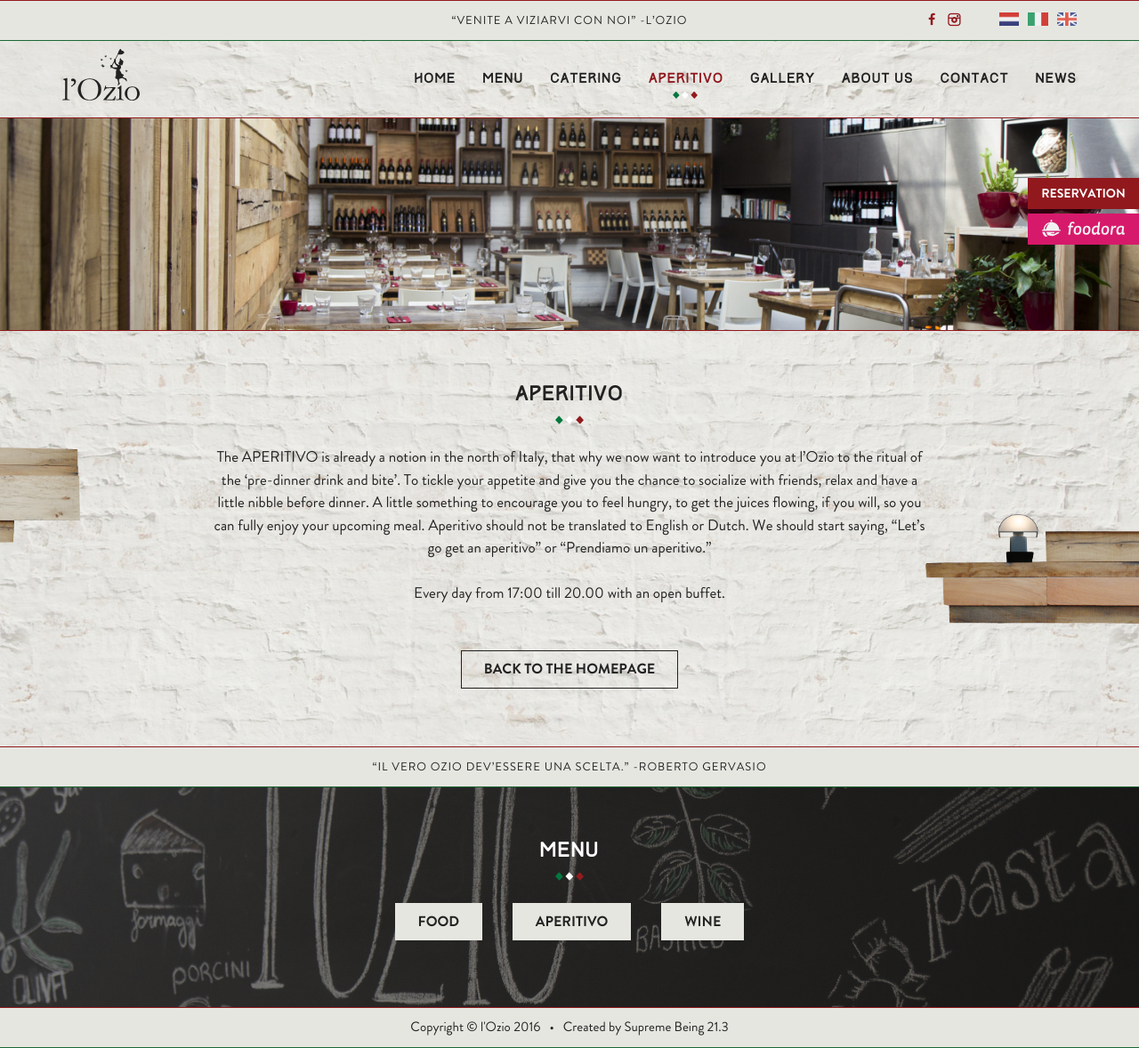
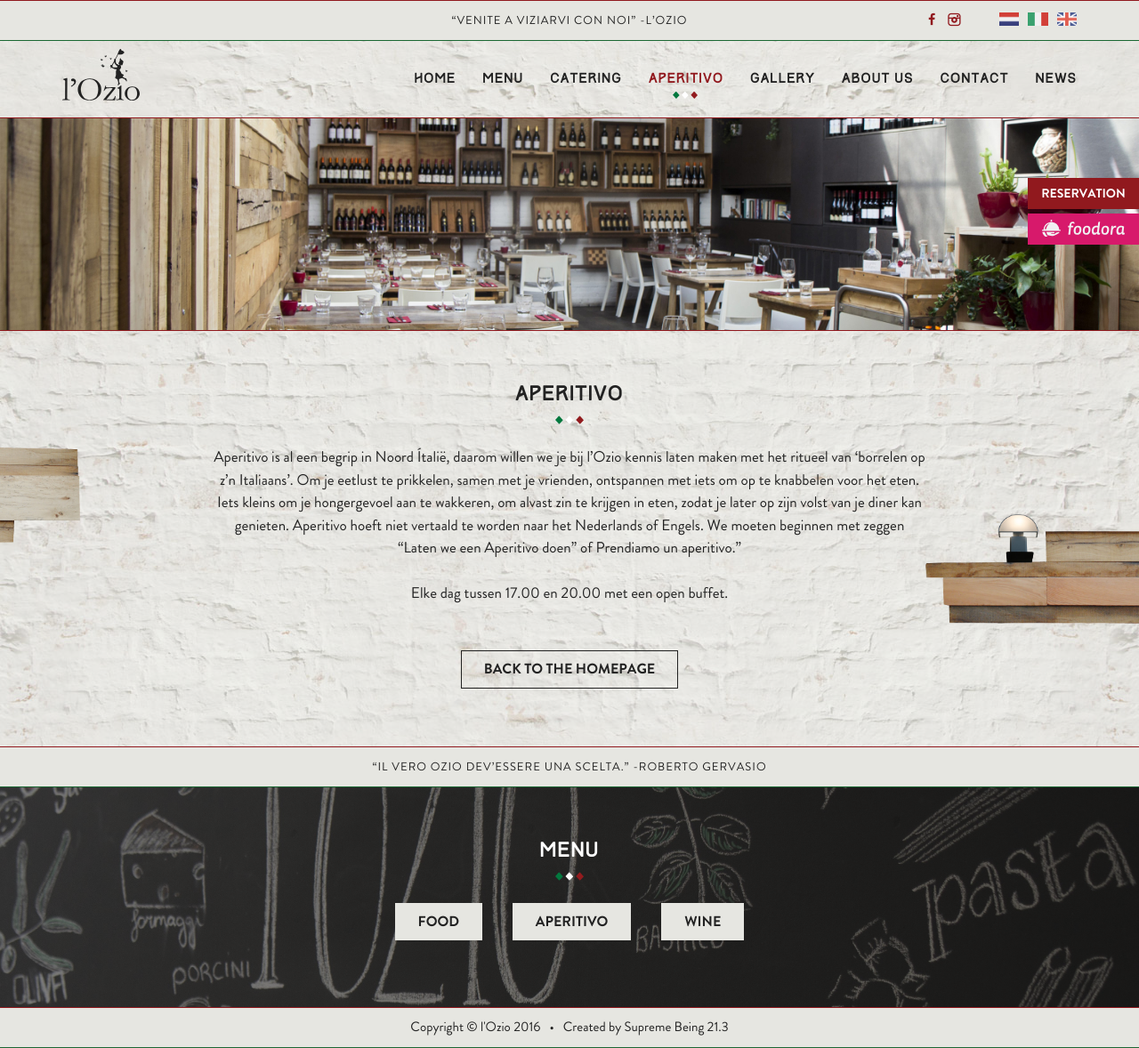
Before and after one commit to jhvanderschee/lozio_nl, a Jekyll site: the page built from aperitivo/index.md, in a window 1280 px wide and 1178 px high. Shown: the whole window at 89% size. Built offline with Jekyll 4.4.1, drawn with Linux system fonts in a browser that asks for light colours.

Commit message:
Updated '/aperitivo/index.md' via CloudCannon

```diff
--- a/aperitivo/index.md
+++ b/aperitivo/index.md
@@ -2,6 +2,7 @@
 title: Aperitivo
 ---
 
-The APERITIVO is already a notion in the north of Italy, that why we now want to introduce you at l’Ozio to the ritual of the ‘pre-dinner drink and bite’. To tickle your appetite and give you the chance to socialize with friends, relax and have a little nibble before dinner. A little something to encourage you to feel hungry, to get the juices flowing, if you will, so you can fully enjoy your upcoming meal. Aperitivo should not be translated to English or Dutch. We should start saying, “Let’s go get an aperitivo” or “Prendiamo un aperitivo.”
 
-Every day from 17:00 till 20.00 with an open buffet.
+Aperitivo is al een begrip in Noord &Iacute;tali&euml;, daarom willen we je bij l’Ozio kennis laten maken met het ritueel van ‘borrelen op z’n Italiaans’. Om je eetlust te prikkelen, samen met je vrienden, ontspannen met iets om op te knabbelen voor het eten. Iets kleins om je hongergevoel aan te wakkeren, om alvast zin te krijgen in eten, zodat je later op zijn volst van je diner kan genieten. Aperitivo hoeft niet vertaald te worden naar het Nederlands of Engels. We moeten beginnen met zeggen “Laten we een Aperitivo doen” of Prendiamo un aperitivo.”
+
+Elke dag tussen 17.00 en 20.00 met een open buffet.
```
